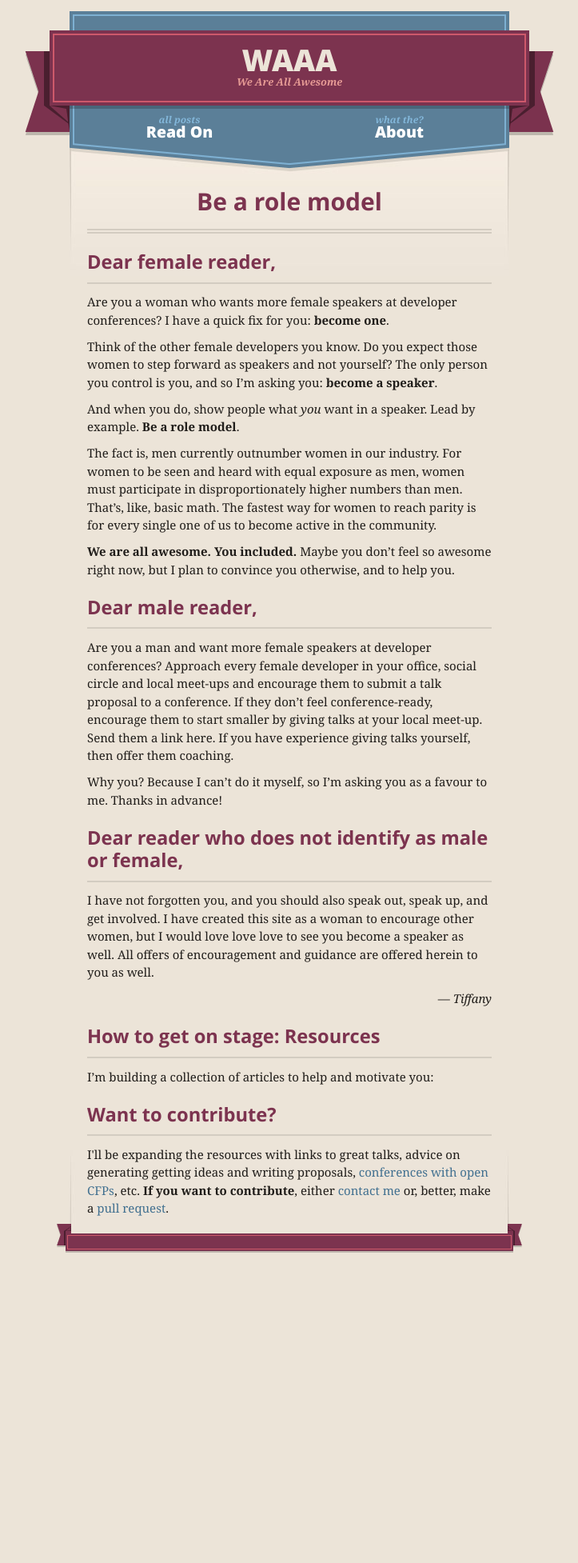
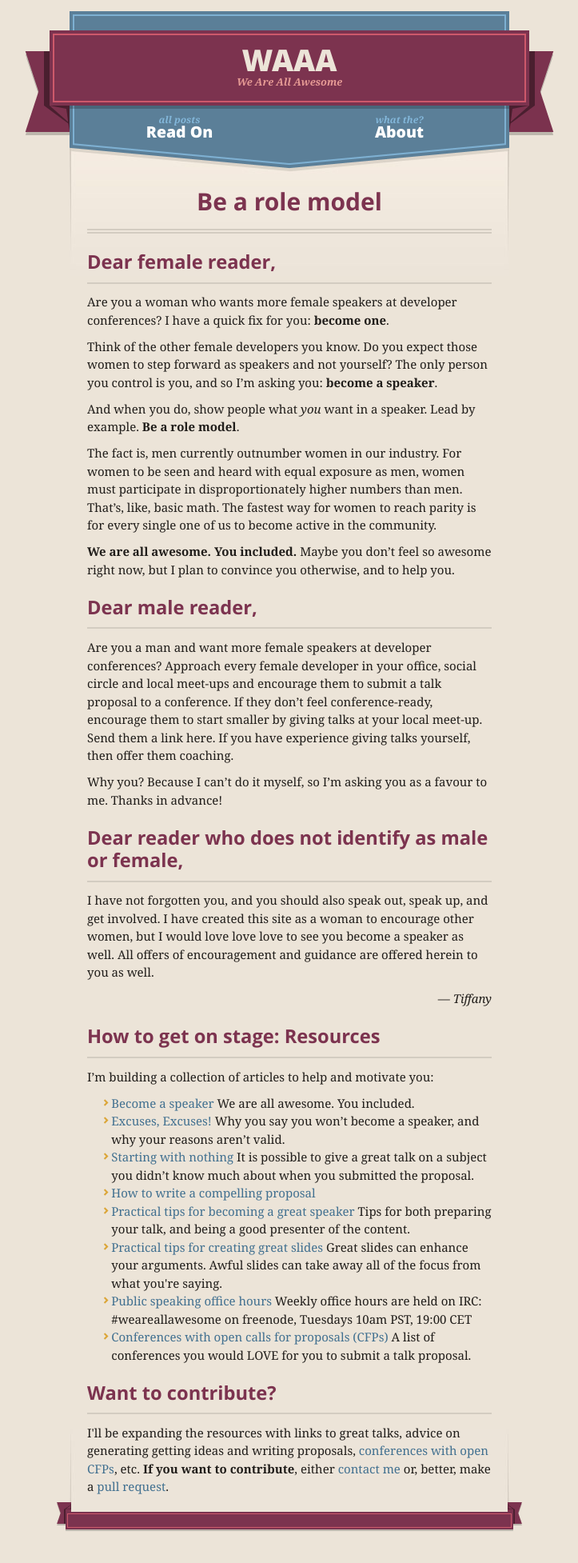
Before and after one commit to janl/waaa, a Jekyll site: the page built from index.html, in a window 1280 px wide. Shown: the whole page at 80% size, without its empty margins (278-1001 px from the left). Built offline with Jekyll 4.4.1, drawn with Linux system fonts in a browser that asks for light colours; nearby versions of some CDN libraries; comment, search, counter and statistics services are not loaded; before the commit the page ends 1606 px from its top, so only the background shows below that.

Commit message:
put speaker resource list on the first page

```diff
--- a/index.html
+++ b/index.html
@@ -34,13 +34,7 @@ layout: main
 
 <p>I’m building a collection of articles to help and motivate you:</p>
 
-{% for post in site.category.for_speakers %}
-  <li>
-    <a href="{{ post.url }}" id="{{ cat }}">{{ post.title }}</a>
-    {{ post.summary }}
-    <small>{{ post.date | date_to_string }}</small>
-  </li>
-{% endfor %}
+{% include list_of_pages_for_speakers.html %}
 
 <h2 id="want-to-contribute">Want to contribute?</h2>
 
```
